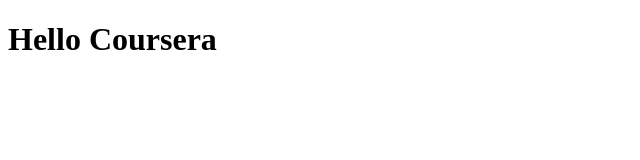
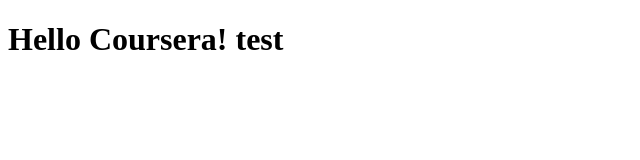
Before and after one commit to doo2doo2/coursera-test, a plain HTML site: page site/index.html in a window 1280 px wide. Shown: the full height of the page, 0-640 px from the left. Drawn offline with Linux system fonts and the light colour scheme.

Commit message:
modification

```diff
--- a/site/index.html
+++ b/site/index.html
@@ -4,6 +4,6 @@
 	<title>Hello Coursera!</title>
 </head>
 <body>
-<h1>Hello Coursera</h1>
+<h1>Hello Coursera! test</h1>
 </body>
 </html>
```
